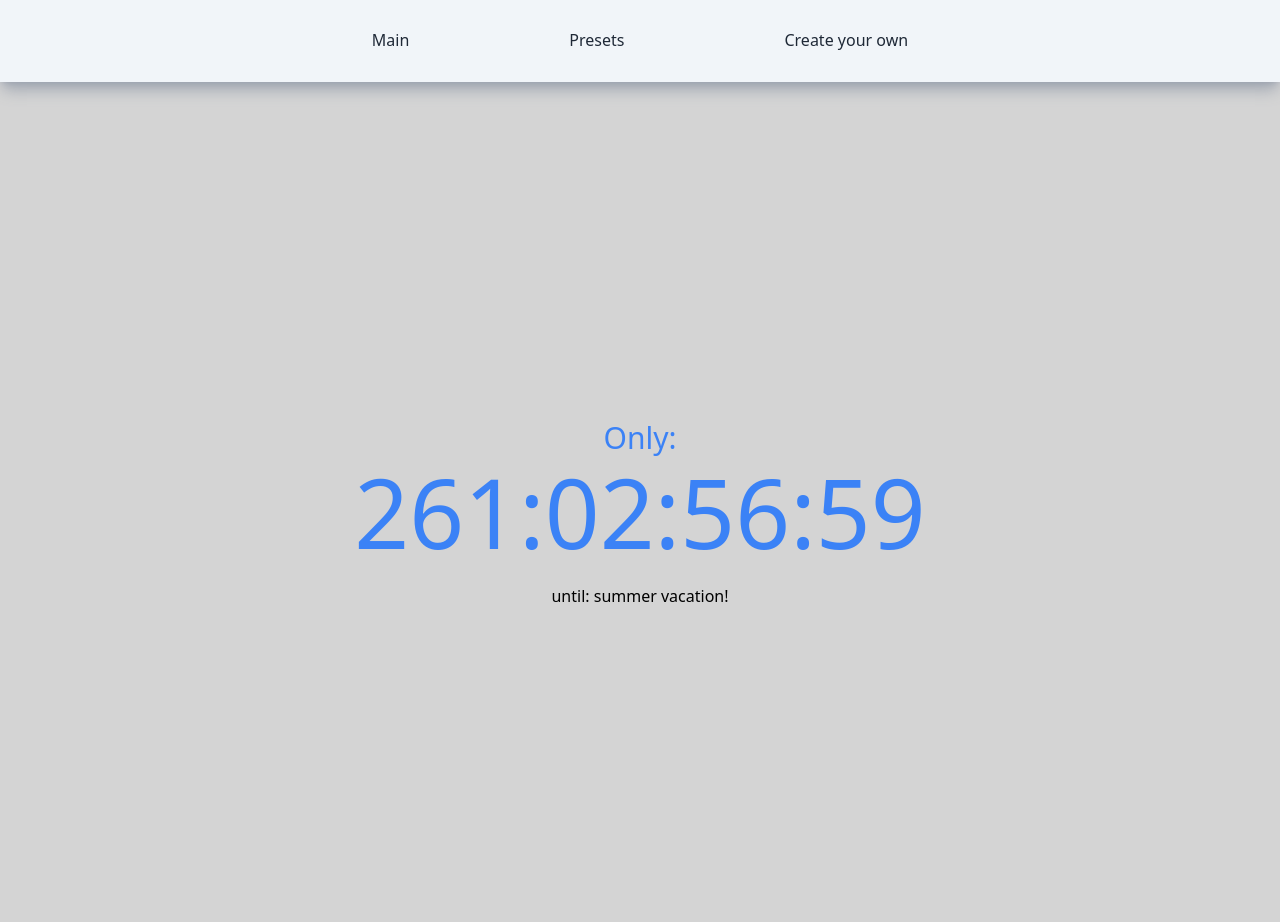
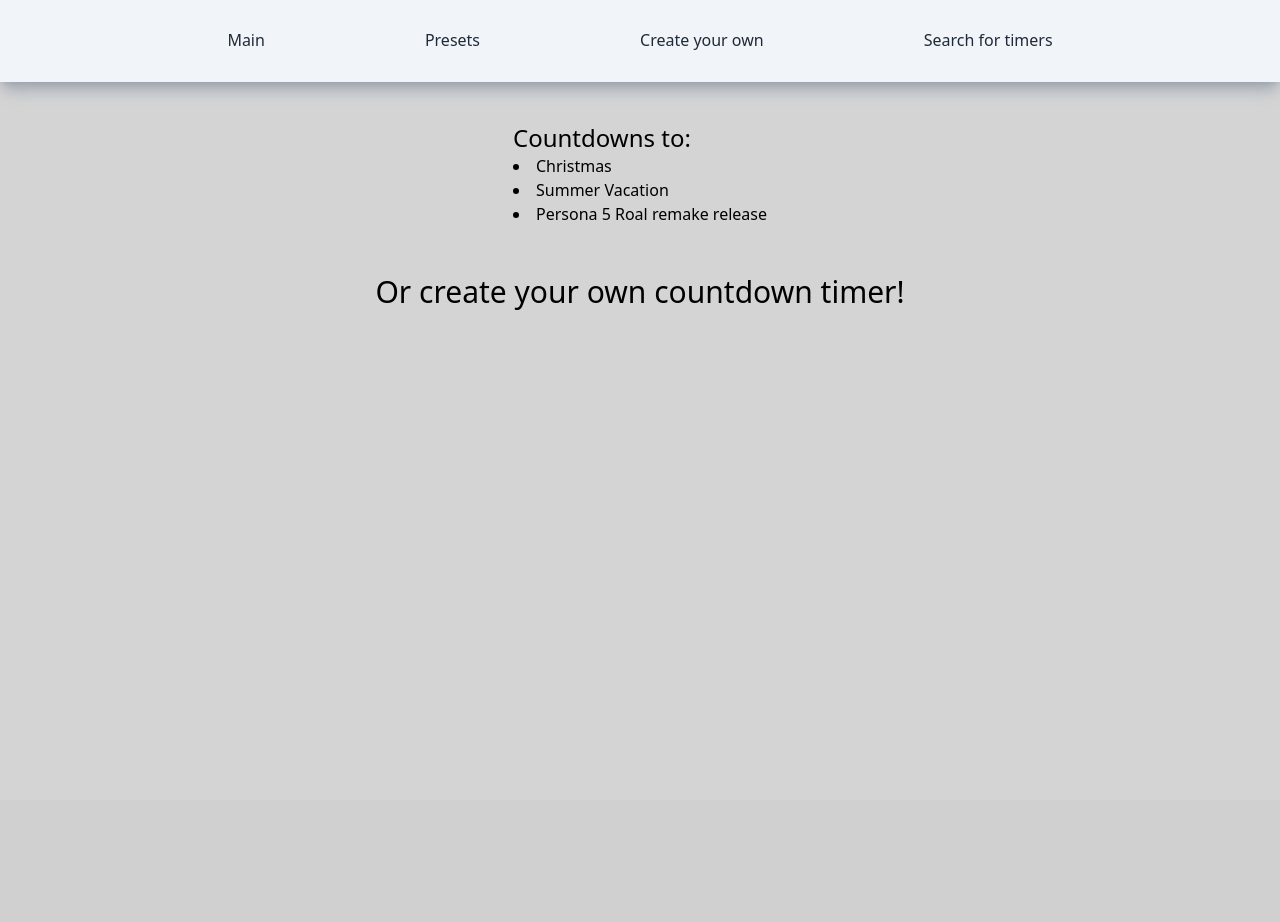
Before and after one commit to OPApple/countdown, a Flask app: page / in a window 1280 px wide. After the commit the page ends 310 px from the top, so only its background shows below. Run offline with Flask 2, Linux system fonts and the light colour scheme; data comes from the database, SQL or seed files in the repository; both versions use the stored data as it was after the commit.

Commit message:
Added presets to main as links

```diff
--- a/app.py
+++ b/app.py
@@ -1,3 +1,4 @@
+from re import search
 from xml.etree.ElementTree import tostring
 from flask import Flask, render_template, url_for, request, redirect
 from flask_sqlalchemy import SQLAlchemy
@@ -6,6 +7,7 @@
 app = Flask(__name__)
 app.config['SQLALCHEMY_DATABASE_URI'] = 'sqlite:///times.db'
 db = SQLAlchemy(app)
+
 
 
 def toJsDate(date):
@@ -49,31 +51,69 @@
 @app.route('/', methods=['POST', 'GET'])
 def index():
     if request.method == 'POST':
-        date = request.form['date_input']
-        desc = request.form['desc']
-        name = request.form['name']
-        new_countdown = Countdowns(content=date, desc=desc, name=name)
+
+        try:
+
+            date = request.form['date_input']
+            desc = request.form['desc']
+            name = request.form['name']
+            new_countdown = Countdowns(content=date, desc=desc, name=name)
+            try:
+                db.session.add(new_countdown)
+                db.session.commit()
+                return redirect('/')
+            except:
+                return "Oops, fuck yuo"
+
+        except:
+            return redirect('/timer')
 
 
 
-        try:
-            db.session.add(new_countdown)
-            db.session.commit()
-            return redirect('/')
-        except:
-            return "Oops, fuck yuo"
+
 
     else:
-        countdowns = Countdowns.query.order_by(Countdowns.date_created.desc()).first()
-        app.logger.info(countdowns)
-        countdowns.content = toJsDate(countdowns.content)
-
-        return render_template('index.html', countdowns=countdowns)
+        # countdowns = Countdowns.query.order_by(Countdowns.date_created.desc()).first()
+        # countdowns.content = toJsDate(countdowns.content)
+        return render_template('index.html')
 
 @app.route('/createnew')
 def create_new():
     return render_template('createnew.html')
 
+@app.route('/timer', methods=['POST', 'GET'])
+def timer():
+
+    if request.method == 'POST':
+        try:
+            search = request.form['search']
+            countdowns = Countdowns.query.filter_by(name=search).first()
+            countdowns.content = toJsDate(countdowns.content)
+            return render_template('timer.html', countdowns=countdowns)
+        except:
+
+            return render_template('timer.html', countdowns="None")
+
+    else:
+        return render_template('timer.html', countdowns=False)
+
+@app.route('/christmas')
+def christmas():
+    countdowns = Countdowns.query.filter_by(name='x-mas').first()
+    countdowns.content = toJsDate(countdowns.content)
+    return render_template('christmas.html', countdowns=countdowns)
+
+@app.route('/summer')
+def summer():
+    countdowns = Countdowns.query.filter_by(name='summer').first()
+    countdowns.content = toJsDate(countdowns.content)
+    return render_template('christmas.html', countdowns=countdowns)
+
+@app.route('/P5R')
+def P5R():
+    countdowns = Countdowns.query.filter_by(name='P5R').first()
+    countdowns.content = toJsDate(countdowns.content)
+    return render_template('christmas.html', countdowns=countdowns)
 
 if __name__ == "__main__":
     app.run(debug=True)
--- a/static/css/dist/output.css
+++ b/static/css/dist/output.css
@@ -609,6 +609,10 @@
   margin-left: calc(10rem * calc(1 - var(--tw-space-x-reverse)));
 }
 
+.rounded-md {
+  border-radius: 0.375rem;
+}
+
 .bg-neutral-300 {
   --tw-bg-opacity: 1;
   background-color: rgb(212 212 212 / var(--tw-bg-opacity));
@@ -643,6 +647,10 @@
   padding-bottom: 1.5rem;
 }
 
+.text-left {
+  text-align: left;
+}
+
 .font-sans {
   font-family: ui-sans-serif, system-ui, -apple-system, BlinkMacSystemFont, "Segoe UI", Roboto, "Helvetica Neue", Arial, "Noto Sans", sans-serif, "Apple Color Emoji", "Segoe UI Emoji", "Segoe UI Symbol", "Noto Color Emoji";
 }
@@ -655,6 +663,11 @@
 .text-8xl {
   font-size: 6rem;
   line-height: 1;
+}
+
+.text-2xl {
+  font-size: 1.5rem;
+  line-height: 2rem;
 }
 
 .text-gray-800 {
@@ -712,11 +725,20 @@
   transition-duration: 500ms;
 }
 
+.duration-200 {
+  transition-duration: 200ms;
+}
+
 .hover\:bg-gray-500:hover {
   --tw-bg-opacity: 1;
   background-color: rgb(107 114 128 / var(--tw-bg-opacity));
 }
 
+.hover\:underline:hover {
+  -webkit-text-decoration-line: underline;
+          text-decoration-line: underline;
+}
+
 .group:hover .group-hover\:max-w-full {
   max-width: 100%;
 }
--- a/templates/base.html
+++ b/templates/base.html
@@ -16,7 +16,7 @@
             Main
             <span class="block max-w-0 group-hover:max-w-full transition-all duration-500 h-0.5 bg-blue-500"></span>
         </a>
-        <a href="#" class="group text-gray-800 transition duration-300">
+        <a href="" class="group text-gray-800 transition duration-300">
             Presets
             <span class="block max-w-0 group-hover:max-w-full transition-all duration-500 h-0.5 bg-blue-500"></span>
         </a>
@@ -25,6 +25,14 @@
             <span class="block max-w-0 group-hover:max-w-full transition-all duration-500 h-0.5 bg-blue-500"></span>
         </a>
 
+        <a href="/timer" class="group text-gray-800 transition duration-300">
+            Search for timers
+            <span class="block max-w-0 group-hover:max-w-full transition-all duration-500 h-0.5 bg-blue-500"></span>
+        </a>
+
+
+
+
     </div>
 
     {% block body %}{% endblock %}
--- a/templates/index.html
+++ b/templates/index.html
@@ -7,63 +7,22 @@
 
 {% block body %}
 
-<div class="flex flex-col justify-center items-center h-screen">
+<div class="flex justify-center">
+    <div class="text-left">
+        <h1 class="text-2xl">Countdowns to:  </h1>
+            <li><a class="hover:underline duration-200" href="/christmas">Christmas</a></li>
+            <li><a class="hover:underline duration-200" href="/summer">Summer Vacation</a></li>
+            <li><a class="hover:underline duration-200" href="/P5R">Persona 5 Roal remake release</a></li>
 
-    <div class="text-blue-500 text-3xl font-sans p-2">
-        Only:
     </div>
-
-        <div id="timer" class="text-blue-500 text-8xl">
-
-
-            <script type="text/javascript" src={{ url_for('static', filename='script.js')}}></script>
-            <script>
-
-                var timeArray = conv({{ countdowns.content }})
 
 
 
 
-                var objectiveDate = new Date(timeArray[0], timeArray[1], timeArray[2], timeArray[3], timeArray[4])
-
-                var timer = setInterval(function(){
-                    var currentDate = new Date().getTime()
-                    var difference = objectiveDate - currentDate
-
-
-                    var days = Math.floor(difference / (1000 * 60 * 60 * 24));
-                    var hours = Math.floor((difference % (1000 * 60 * 60 * 24)) / (1000 * 60 * 60));
-                    var minutes = Math.floor((difference % (1000 * 60 * 60)) / (1000 * 60));
-                    var seconds = Math.floor((difference % (1000 * 60)) / 1000);
-
-                    hours = (hours < 10) ? "0" + hours : hours
-                    minutes = (minutes < 10) ? "0" + minutes : minutes
-                    seconds = (seconds < 10) ? "0" + seconds : seconds
-
-
-                    var timeleft = days + ":" + hours + ":" + minutes + ":" + seconds
-
-                    document.getElementById('timer').innerHTML = timeleft
-
-                    if(difference < 0){
-                        clearInterval(timer)
-                        douc.getElementById('timer').innerHTML = "WOOOOO"
-                    }
-
-                }, 1000)
-
-            </script>
-
-
-    </div>
-
-    <div class="flex justify-center py-6">
-        until: {{countdowns.desc}}
-
-    </div>
-
-
+</div>
+<br><br>
+<div class="flex justify-center text-3xl">
+    <h1 class="hover:underline duration-200"><a href="/createnew">Or create your own countdown timer!</a></h1>
 </div>
 
-
 {% endblock %}
```
Also changed, not shown: templates/P5R.html (added, +85 -0 lines), templates/christmas.html (added, +85 -0 lines), templates/summer.html (added, +85 -0 lines), templates/timer.html (added, +91 -0 lines), times.db.
